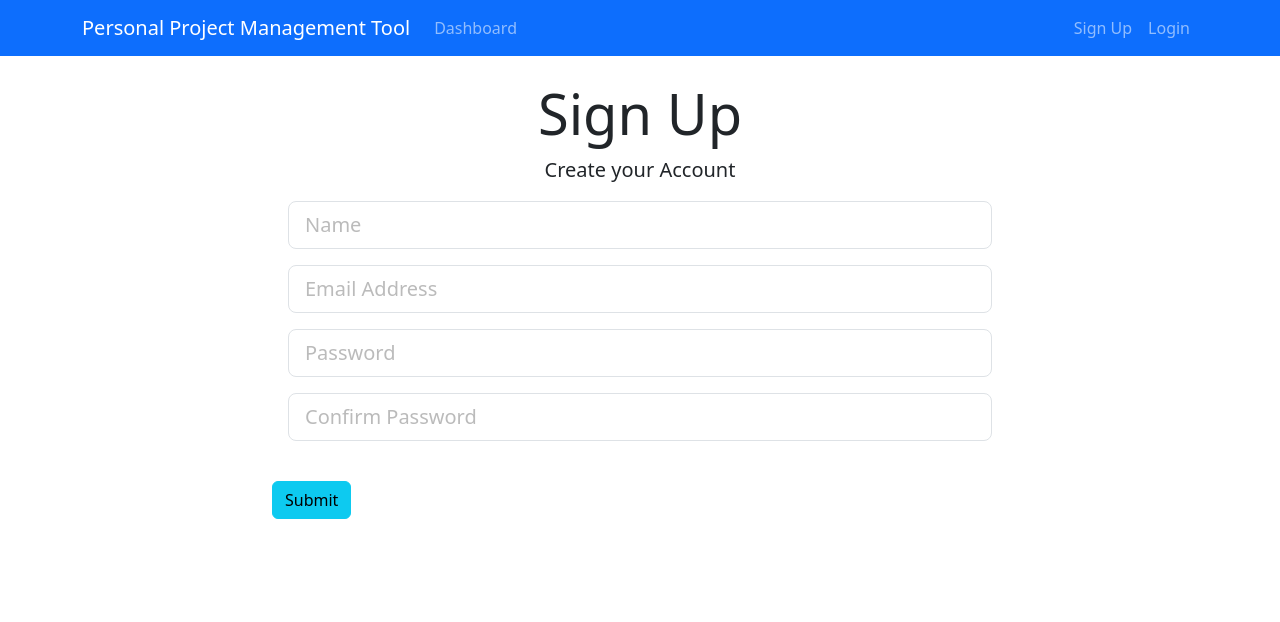
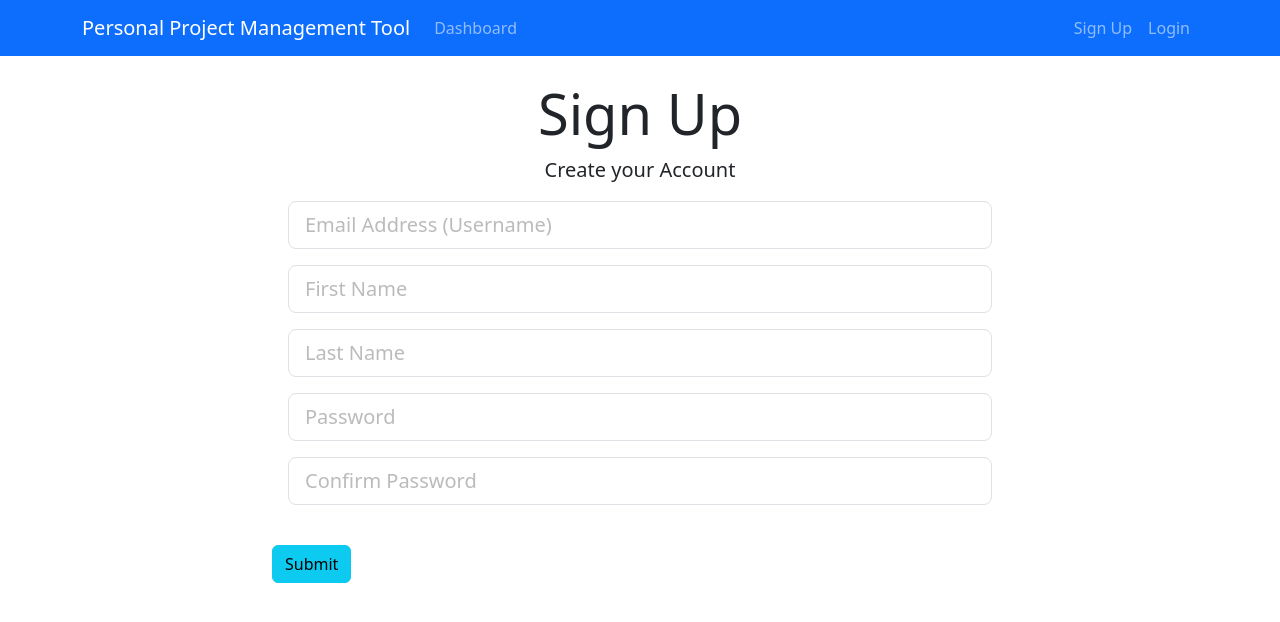
Before and after one commit to GW0602Teaching/Task-Management-Platform-UI, a React (Create React App) app: page /register in a window 1280 px wide. Shown: the top 622 px of the page. Built offline with nearby package versions, Linux system fonts and the light colour scheme.

Commit message:
Add user registration

```diff
--- a/src/actions/backlogActions.js
+++ b/src/actions/backlogActions.js
@@ -13,10 +13,6 @@ export const addTask = (projectId, task) => async (dispatch) => {
       });
   } catch (err) {
     console.log('error', err);
-    dispatch({
-      type: GET_ERRORS,
-      payload: err?.response?.data || err?.config?.data,
-    });
   }
 };
 
--- /dev/null
+++ b/src/actions/securityActions.js
@@ -0,0 +1,21 @@
+import axios from 'axios';
+import { GET_ERRORS } from './types';
+
+export const createNewUser =
+  (newUser, callbackFuc) => async (dispatch) => {
+    try {
+      await axios
+        .post('http://localhost:8080/api/users/register', newUser)
+        .then(() => {
+          callbackFuc('/login');
+        })
+        .catch((err) =>
+          dispatch({
+            type: GET_ERRORS,
+            payload: err.response.data,
+          })
+        );
+    } catch (err) {
+      console.log('error', err);
+    }
+  };
--- a/src/actions/types.js
+++ b/src/actions/types.js
@@ -5,3 +5,5 @@ export const GET_PROJECT = 'GET_PROJECT';
 export const GET_BACKLOG = 'GET_BACKLOG';
 export const GET_TASK = 'GET_TASK';
 export const DELETE_TASK = 'DELETE_TASK';
+
+export const SET_CURRENT_USER = 'SET_CURRENT_USER';
--- a/src/components/ProjectBoard/Tasks/AddTask.js
+++ b/src/components/ProjectBoard/Tasks/AddTask.js
@@ -59,7 +59,6 @@ const AddTask = (props) => {
   }
 
   const { errors } = props;
-  console.log(errors);
 
   return (
     <div className="add-PBI">
--- a/src/components/UserManagement/Register.js
+++ b/src/components/UserManagement/Register.js
@@ -1,7 +1,59 @@
-import React, { Component } from 'react';
+import React, { useState } from 'react';
+import { createNewUser } from '../../actions/securityActions';
+import PropTypes from 'prop-types';
+import { connect } from 'react-redux';
+import classnames from 'classnames';
+import { useNavigate } from 'react-router-dom';
 
-class Register extends Component {
-  render() {
+const Register = (props) => {
+  const [username, setUsername] = useState('');
+  const [firstName, setFirstName] = useState('');
+  const [lastName, setLastName] = useState('');
+  const [password, setPassword] = useState('');
+  const [confirmedPassword, setConfirmedPassword] = useState('');
+
+  const navigator = useNavigate();
+
+  const onSubmit = (e) => {
+    e.preventDefault();
+    const newUser = {
+      username,
+      firstName,
+      lastName,
+      password,
+      confirmedPassword,
+    };
+
+    const { createNewUser } = props;
+
+    createNewUser(newUser, navigator);
+  };
+
+  const onChange = (e) => {
+    const val = e.target.value;
+    switch (e.target.name) {
+      case 'username':
+        setUsername(val);
+        break;
+      case 'firstName':
+        setFirstName(val);
+        break;
+      case 'lastName':
+        setLastName(val);
+        break;
+      case 'password':
+        setPassword(val);
+        break;
+      case 'confirmedPassword':
+        setConfirmedPassword(val);
+        break;
+      default:
+        break;
+    }
+  };
+
+  const { errors } = props;
+
   return (
     <div className="register">
       <div className="container">
@@ -9,39 +61,97 @@ class Register extends Component {
           <div className="col-md-8 m-auto">
             <h1 className="display-4 text-center">Sign Up</h1>
             <p className="lead text-center">Create your Account</p>
-              <form action="create-profile.html">
+            <form onSubmit={onSubmit}>
               <div className="m-3">
                 <input
                   type="text"
-                    className="form-control form-control-lg"
-                    placeholder="Name"
-                    name="name"
-                    required
+                  className={classnames(
+                    'form-control form-control-lg',
+                    { 'is-invalid': errors.username }
+                  )}
+                  placeholder="Email Address (Username)"
+                  name="username"
+                  value={username}
+                  onChange={onChange}
                 />
+                {(
+                  <div className="invalid-feedback">
+                    {errors.username}
+                  </div>
+                ) || ''}
               </div>
               <div className="m-3">
                 <input
-                    type="email"
-                    className="form-control form-control-lg"
-                    placeholder="Email Address"
-                    name="email"
+                  type="text"
+                  className={classnames(
+                    'form-control form-control-lg',
+                    { 'is-invalid': errors.firstName }
+                  )}
+                  placeholder="First Name"
+                  name="firstName"
+                  value={firstName}
+                  onChange={onChange}
                 />
+                {(
+                  <div className="invalid-feedback">
+                    {errors.firstName}
+                  </div>
+                ) || ''}
+              </div>
+              <div className="m-3">
+                <input
+                  type="text"
+                  className={classnames(
+                    'form-control form-control-lg',
+                    { 'is-invalid': errors.lastName }
+                  )}
+                  placeholder="Last Name"
+                  name="lastName"
+                  value={lastName}
+                  onChange={onChange}
+                />
+                {(
+                  <div className="invalid-feedback">
+                    {errors.lastName}
+                  </div>
+                ) || ''}
+              </div>
+
+              <div className="m-3">
+                <input
+                  type="password"
+                  className={classnames(
+                    'form-control form-control-lg',
+                    { 'is-invalid': errors.password }
+                  )}
+                  placeholder="Password"
+                  name="password"
+                  value={password}
+                  onChange={onChange}
+                />
+                {(
+                  <div className="invalid-feedback">
+                    {errors.password}
+                  </div>
+                ) || ''}
               </div>
               <div className="m-3">
                 <input
                   type="password"
-                    className="form-control form-control-lg"
-                    placeholder="Password"
-                    name="password"
+                  className={classnames(
+                    'form-control form-control-lg',
+                    { 'is-invalid': errors.confirmedPassword }
+                  )}
+                  placeholder="Confirm Password"
+                  name="confirmedPassword"
+                  value={confirmedPassword}
+                  onChange={onChange}
                 />
+                {(
+                  <div className="invalid-feedback">
+                    {errors.confirmedPassword}
                   </div>
-                <div className="m-3">
-                  <input
-                    type="password"
-                    className="form-control form-control-lg"
-                    placeholder="Confirm Password"
-                    name="password2"
-                  />
+                ) || ''}
               </div>
               <input
                 type="submit"
@@ -53,6 +163,15 @@ class Register extends Component {
       </div>
     </div>
   );
-  }
-}
-export default Register;
+};
+
+Register.propTypes = {
+  createNewUser: PropTypes.func.isRequired,
+  errors: PropTypes.object.isRequired,
+};
+
+const mapStateToProps = (state) => ({
+  errors: state.errors,
+});
+
+export default connect(mapStateToProps, { createNewUser })(Register);
```
Lines whose indentation alone changed are shown as unchanged.
